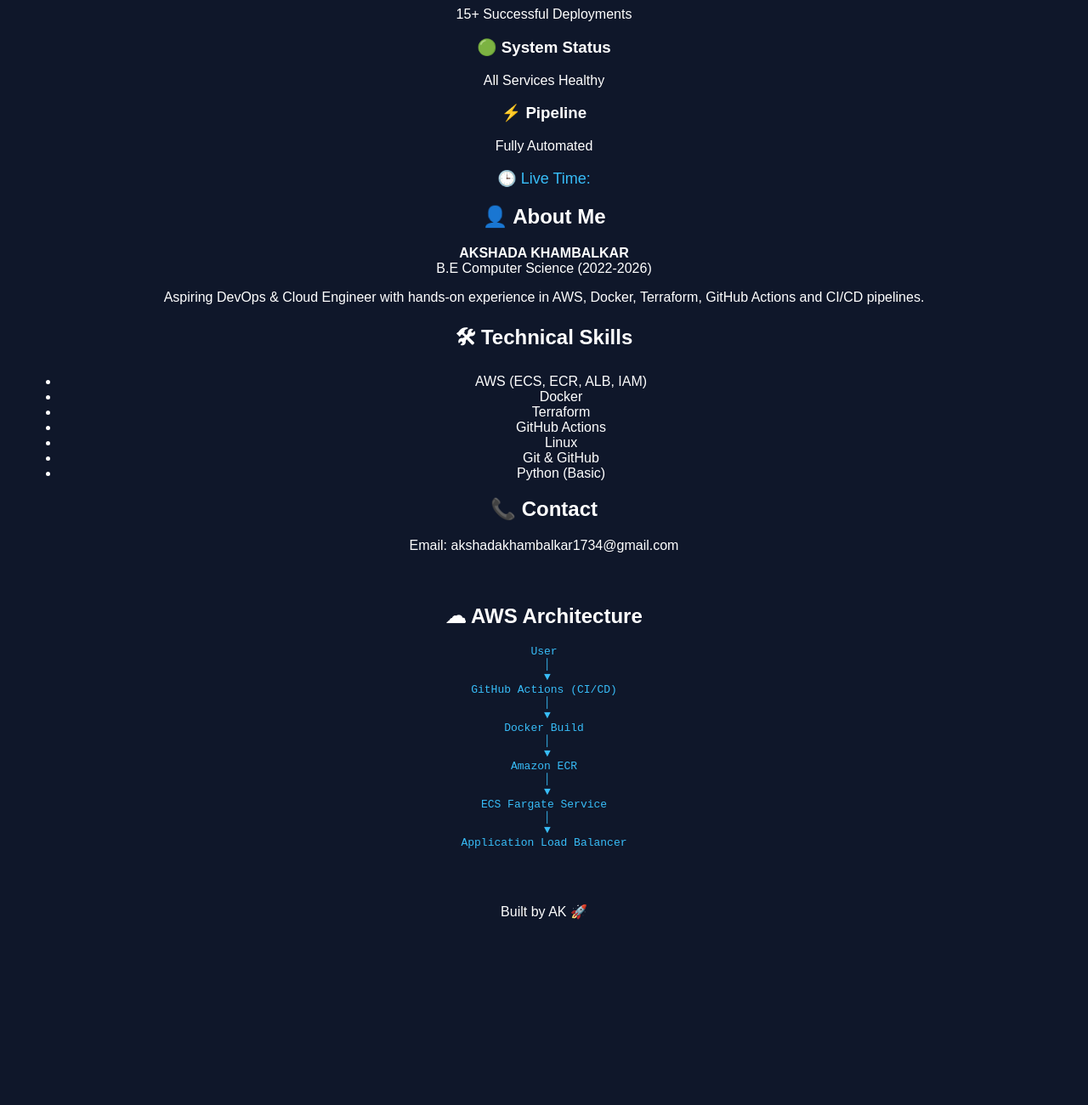
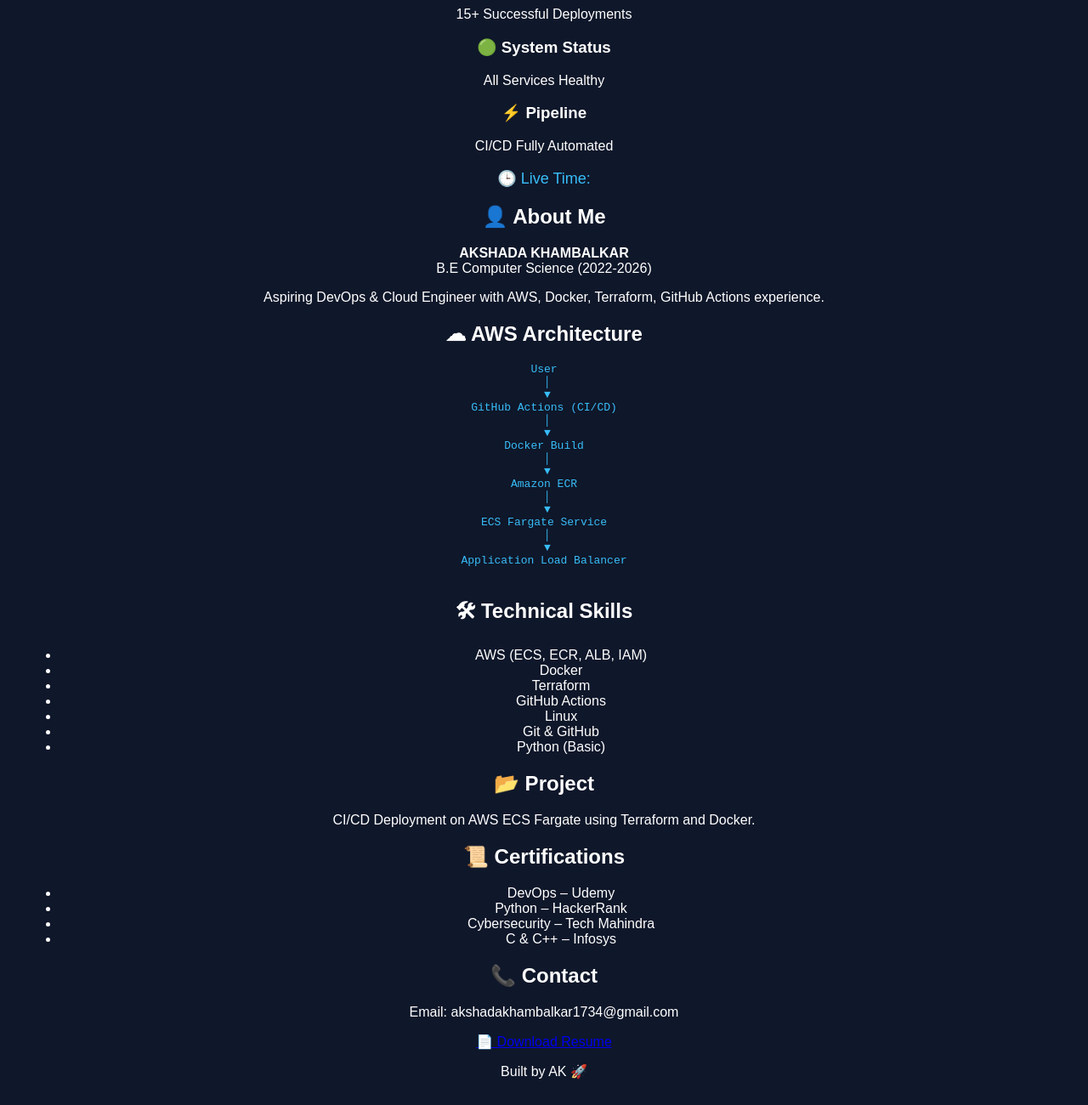
Before and after one commit to Akshadakhambalkar/ecs-terraform-project, a website: page index.html in a window 1280 px wide. Shown: the part 500-1800 px from the top of the page at 85% size. Before the commit the page ends 1628 px from the top, so only its background shows below. Drawn offline with Linux system fonts and the light colour scheme.

Commit message:
Fix encoding issue and UI cleanup

```diff
--- a/index.html
+++ b/index.html
@@ -11,7 +11,6 @@
 
 <div class="container">
 
-    <!-- HEADER -->
     <h1>🚀 AK DevOps Command Center</h1>
 
     <p class="subtitle">
@@ -21,45 +20,19 @@
     <!-- TOP CARDS -->
     <div class="cards">
 
-        <div class="card">
-            <h3>🐳 Docker</h3>
-            <p>Container Running</p>
-        </div>
-
-        <div class="card">
-            <h3>🏗 Terraform</h3>
-            <p>Infrastructure Managed</p>
-        </div>
-
-        <div class="card">
-            <h3>☁ AWS ECS</h3>
-            <p>Service Healthy</p>
-        </div>
-
-        <div class="card">
-            <h3>⚡ CI/CD</h3>
-            <p>GitHub Actions Enabled</p>
-        </div>
+        <div class="card"><h3>🐳 Docker</h3><p>Container Running</p></div>
+        <div class="card"><h3>🏗 Terraform</h3><p>Infrastructure Managed</p></div>
+        <div class="card"><h3>☁ AWS ECS</h3><p>Service Healthy</p></div>
+        <div class="card"><h3>⚡ CI/CD</h3><p>GitHub Actions Enabled</p></div>
 
     </div>
 
     <!-- LIVE METRICS -->
     <div class="cards">
 
-        <div class="card">
-            <h3>📊 Deployments</h3>
-            <p>15+ Successful Deployments</p>
-        </div>
-
-        <div class="card">
-            <h3>🟢 System Status</h3>
-            <p>All Services Healthy</p>
-        </div>
-
-        <div class="card">
-            <h3>⚡ Pipeline</h3>
-            <p>Fully Automated</p>
-        </div>
+        <div class="card"><h3>📊 Deployments</h3><p>15+ Successful Deployments</p></div>
+        <div class="card"><h3>🟢 System Status</h3><p>All Services Healthy</p></div>
+        <div class="card"><h3>⚡ Pipeline</h3><p>CI/CD Fully Automated</p></div>
 
     </div>
 
@@ -68,7 +41,7 @@
         🕒 Live Time: <span id="time"></span>
     </p>
 
-    <!-- ================= RESUME BOX ================= -->
+    <!-- RESUME SECTION -->
     <div class="architecture">
 
         <h2>👤 About Me</h2>
@@ -79,29 +52,8 @@
         </p>
 
         <p>
-            Aspiring DevOps & Cloud Engineer with hands-on experience in AWS, Docker, Terraform, GitHub Actions and CI/CD pipelines.
+            Aspiring DevOps & Cloud Engineer with AWS, Docker, Terraform, GitHub Actions experience.
         </p>
-
-        <h2>🛠 Technical Skills</h2>
-
-        <ul>
-            <li>AWS (ECS, ECR, ALB, IAM)</li>
-            <li>Docker</li>
-            <li>Terraform</li>
-            <li>GitHub Actions</li>
-            <li>Linux</li>
-            <li>Git & GitHub</li>
-            <li>Python (Basic)</li>
-        </ul>
-
-        <h2>📞 Contact</h2>
-
-        <p>Email: akshadakhambalkar1734@gmail.com</p>
-
-    </div>
-
-    <!-- ================= AWS ARCHITECTURE BOX (SEPARATE) ================= -->
-    <div class="card" style="margin-top:20px; padding:20px;">
 
         <h2>☁ AWS Architecture</h2>
 
@@ -124,6 +76,39 @@
 Application Load Balancer
         </pre>
 
+        <h2>🛠 Technical Skills</h2>
+
+        <ul>
+            <li>AWS (ECS, ECR, ALB, IAM)</li>
+            <li>Docker</li>
+            <li>Terraform</li>
+            <li>GitHub Actions</li>
+            <li>Linux</li>
+            <li>Git & GitHub</li>
+            <li>Python (Basic)</li>
+        </ul>
+
+        <h2>📂 Project</h2>
+
+        <p>CI/CD Deployment on AWS ECS Fargate using Terraform and Docker.</p>
+
+        <h2>📜 Certifications</h2>
+
+        <ul>
+            <li>DevOps – Udemy</li>
+            <li>Python – HackerRank</li>
+            <li>Cybersecurity – Tech Mahindra</li>
+            <li>C & C++ – Infosys</li>
+        </ul>
+
+        <h2>📞 Contact</h2>
+
+        <p>Email: akshadakhambalkar1734@gmail.com</p>
+
+        <p>
+            <a href="resume.pdf" target="_blank">📄 Download Resume</a>
+        </p>
+
     </div>
 
     <!-- FOOTER -->
@@ -133,7 +118,6 @@
 
 </div>
 
-<!-- LIVE TIME SCRIPT -->
 <script src="script.js"></script>
 
 </body>
```
